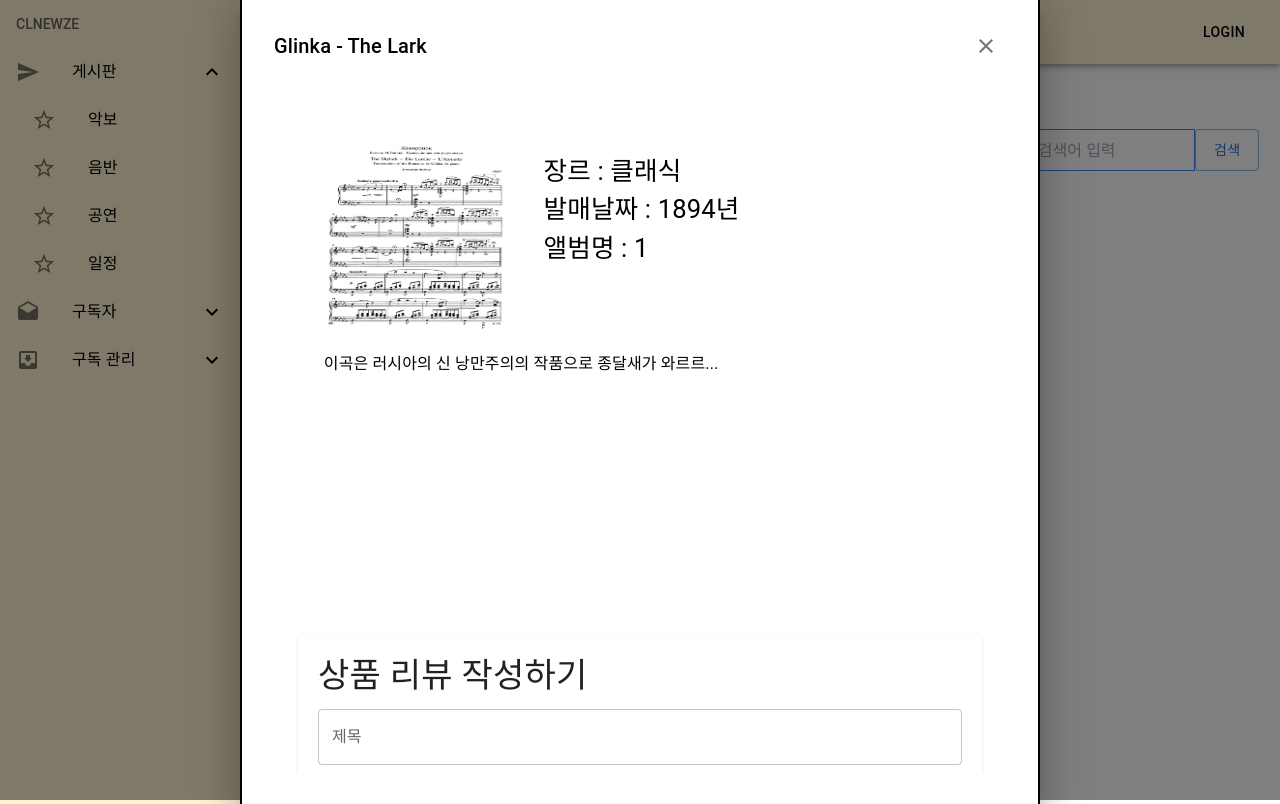
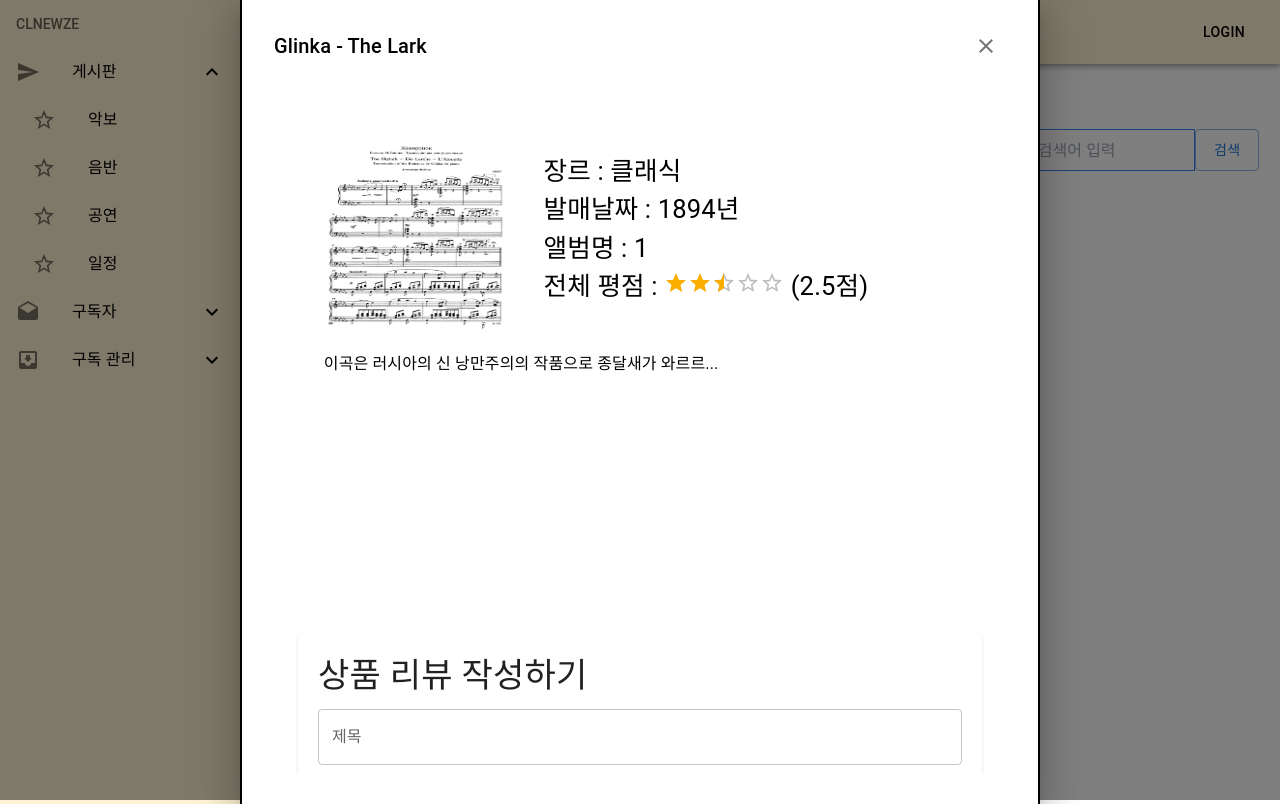
Before and after one commit to BerkleyLim/review_comment, a React (Create React App) app: page /sheet/1 in a window 1280 px wide. Both pictures are taken after a click on the button "상세보기". Built offline with nearby package versions, Linux system fonts and the light colour scheme; data requests are answered from the project's data file.

Commit message:
feat: add detail form
- 상세보기 총점 추가

```diff
--- a/src/components/sheet/item/form/SheetDetailForm.tsx
+++ b/src/components/sheet/item/form/SheetDetailForm.tsx
@@ -4,6 +4,7 @@ import Typography from "@mui/material/Typography";
 import {useRecoilValue} from "recoil";
 import SheetType from "../../../../type/SheetType";
 import {sheetDetailState} from "../../../../recoil/sheetState";
+import {Rating} from "@mui/material";
 
 const SheetDetailForm = () => {
   const sheetDetail = useRecoilValue<SheetType | null>(sheetDetailState);
@@ -16,6 +17,7 @@ const SheetDetailForm = () => {
             <div className="">장르 : {sheetDetail?.genre}</div>
             <div className="">발매날짜 : {sheetDetail?.releaseDate}년</div>
             <div className="">앨범명 : {sheetDetail?.albumName}</div>
+            <div className="">전체 평점 : <Rating defaultValue={2.5} precision={0.1} /> ({2.5}점)</div>
           </div>
         </div>
         <div className={`${styles?.detailContentsComponent}`}>
```
